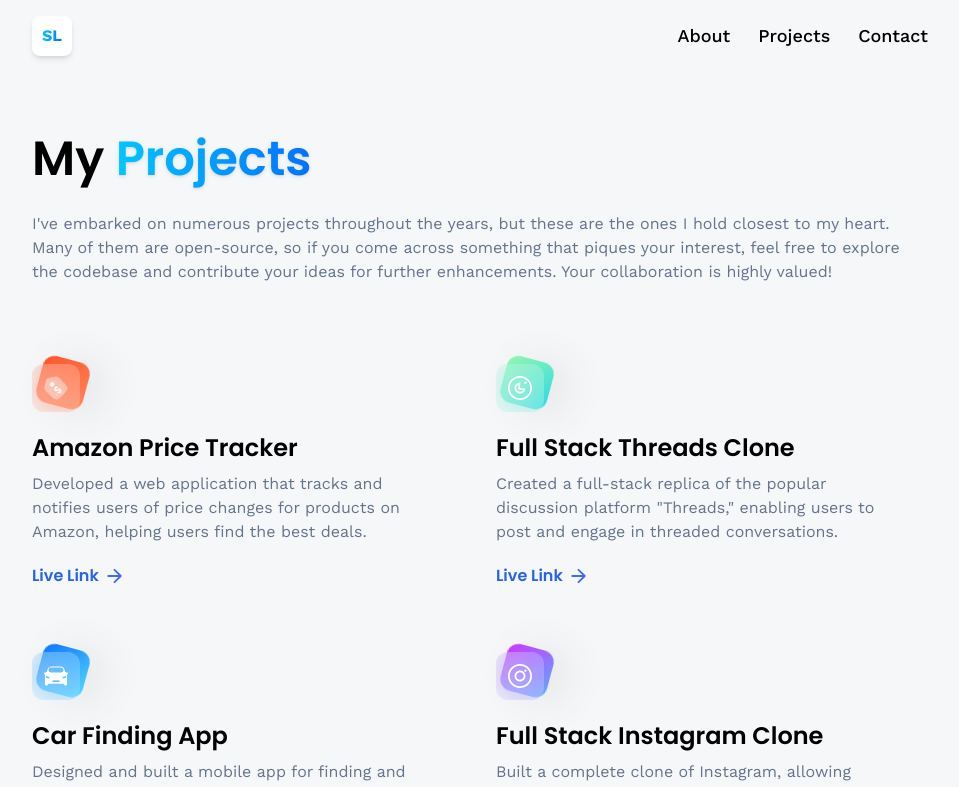
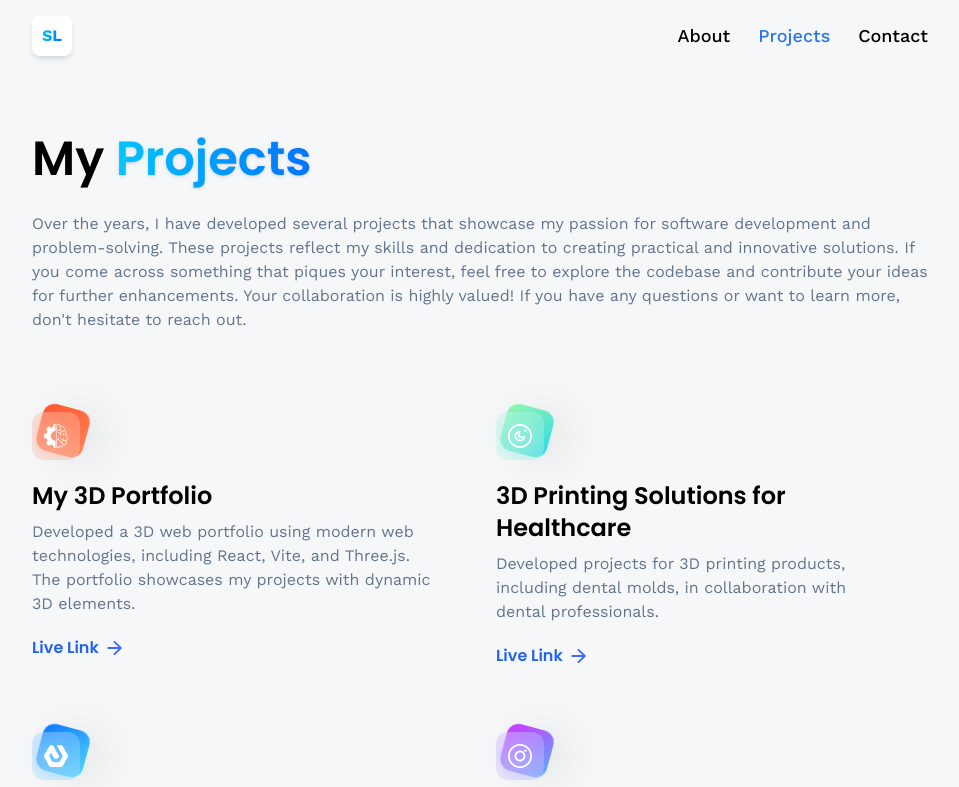
Before and after one commit to starfish7982-crypto/My-3D-Portfolio, a React (Vite) app: page /projects in a window 1280 px wide. Shown: the top 787 px of the page, without its empty margins (160-1119 px from the left). Built offline with nearby package versions, Linux system fonts and the light colour scheme.

Commit message:
Modified Projects

```diff
--- a/src/components/Navbar.jsx
+++ b/src/components/Navbar.jsx
@@ -8,8 +8,8 @@ export const Navbar = () => {
         </NavLink>
         <nav className="flex text-lg gap-7 font-medium">
             <NavLink to="/about" className={({isActive}) => isActive?'text-blue-500': 'text-black' }>About</NavLink>
-            <NavLink to="/projects">Projects</NavLink>
-            <NavLink to="/contact">Contact</NavLink>
+            <NavLink to="/projects" className={({isActive}) => isActive?'text-blue-500': 'text-black' }>Projects</NavLink>
+            <NavLink to="/contact" className={({isActive}) => isActive?'text-blue-500': 'text-black' }>Contact</NavLink>
         </nav>
     </header>
   )
--- a/src/constants/index.js
+++ b/src/constants/index.js
@@ -184,33 +184,34 @@ export const socialLinks = [
 
 export const projects = [
     {
-        iconUrl: pricewise,
+        iconUrl: summiz,
         theme: 'btn-back-red',
-        name: 'Amazon Price Tracker',
-        description: 'Developed a web application that tracks and notifies users of price changes for products on Amazon, helping users find the best deals.',
-        link: 'https://github.com/adrianhajdin/pricewise',
+        name: 'My 3D Portfolio',
+        description: 'Developed a 3D web portfolio using modern web technologies, including React, Vite, and Three.js. The portfolio showcases my projects with dynamic 3D elements.',
+        link: 'https://github.com/starfish7982-crypto/My-3D-Portfolio',
     },
     {
         iconUrl: threads,
         theme: 'btn-back-green',
-        name: 'Full Stack Threads Clone',
-        description: 'Created a full-stack replica of the popular discussion platform "Threads," enabling users to post and engage in threaded conversations.',
-        link: 'https://github.com/adrianhajdin/threads',
+        name: '3D Printing Solutions for Healthcare',
+        description: 'Developed projects for 3D printing products, including dental molds, in collaboration with dental professionals.',
+        link: 'https://github.com/starfish7982-crypto/Ackuretta',
     },
     {
-        iconUrl: car,
+        iconUrl: estate,
         theme: 'btn-back-blue',
-        name: 'Car Finding App',
-        description: 'Designed and built a mobile app for finding and comparing cars on the market, streamlining the car-buying process.',
-        link: 'https://github.com/adrianhajdin/project_next13_car_showcase',
+        name: 'My E-commerce Business',
+        description: 'Developed a WordPress site for my own e-commerce business, optimizing the platform for SEO across various channels to enhance search visibility and drive higher revenue.',
+        link: 'https://github.com/starfish7982-crypto/My-E-commerce-Business',
     },
     {
         iconUrl: snapgram,
         theme: 'btn-back-pink',
-        name: 'Full Stack Instagram Clone',
-        description: 'Built a complete clone of Instagram, allowing users to share photos and connect with friends in a familiar social media environment.',
-        link: 'https://github.com/adrianhajdin/social_media_app',
-    },
+        name: 'Restaurant Management System',
+        description: 'Developed a restaurant management system as part of our graduation project with a 6-person team, in collaboration with a software technology company.',
+        link: 'https://github.com/starfish7982-crypto/III-Java-Training-Course',
+    }
+    /*,
     {
         iconUrl: estate,
         theme: 'btn-back-black',
@@ -225,4 +226,5 @@ export const projects = [
         description: 'App that leverages AI to automatically generate concise & informative summaries from lengthy text content, or blogs.',
         link: 'https://github.com/adrianhajdin/project_ai_summarizer',
     }
+    */
 ];
--- a/src/pages/Projects.jsx
+++ b/src/pages/Projects.jsx
@@ -11,11 +11,13 @@ const Projects = () => {
         My <span className="blue-gradient_text font-semibold drop-shadow">Projects</span>
       </h1>
       <div className="mt-5 flex flex-col gap-3 text-slate-500">
-        <p>I've embarked on numerous projects throughout the years, but these are
-        the ones I hold closest to my heart. Many of them are open-source, so if
-        you come across something that piques your interest, feel free to
-        explore the codebase and contribute your ideas for further enhancements.
-        Your collaboration is highly valued!
+        <p>
+        Over the years, I have developed several projects that showcase my passion
+        for software development and problem-solving. These projects reflect my skills
+        and dedication to creating practical and innovative solutions. If you come across
+        something that piques your interest, feel free to explore the codebase and contribute
+        your ideas for further enhancements. Your collaboration is highly valued!
+        If you have any questions or want to learn more, don't hesitate to reach out.
         </p>
       </div>
 
```
